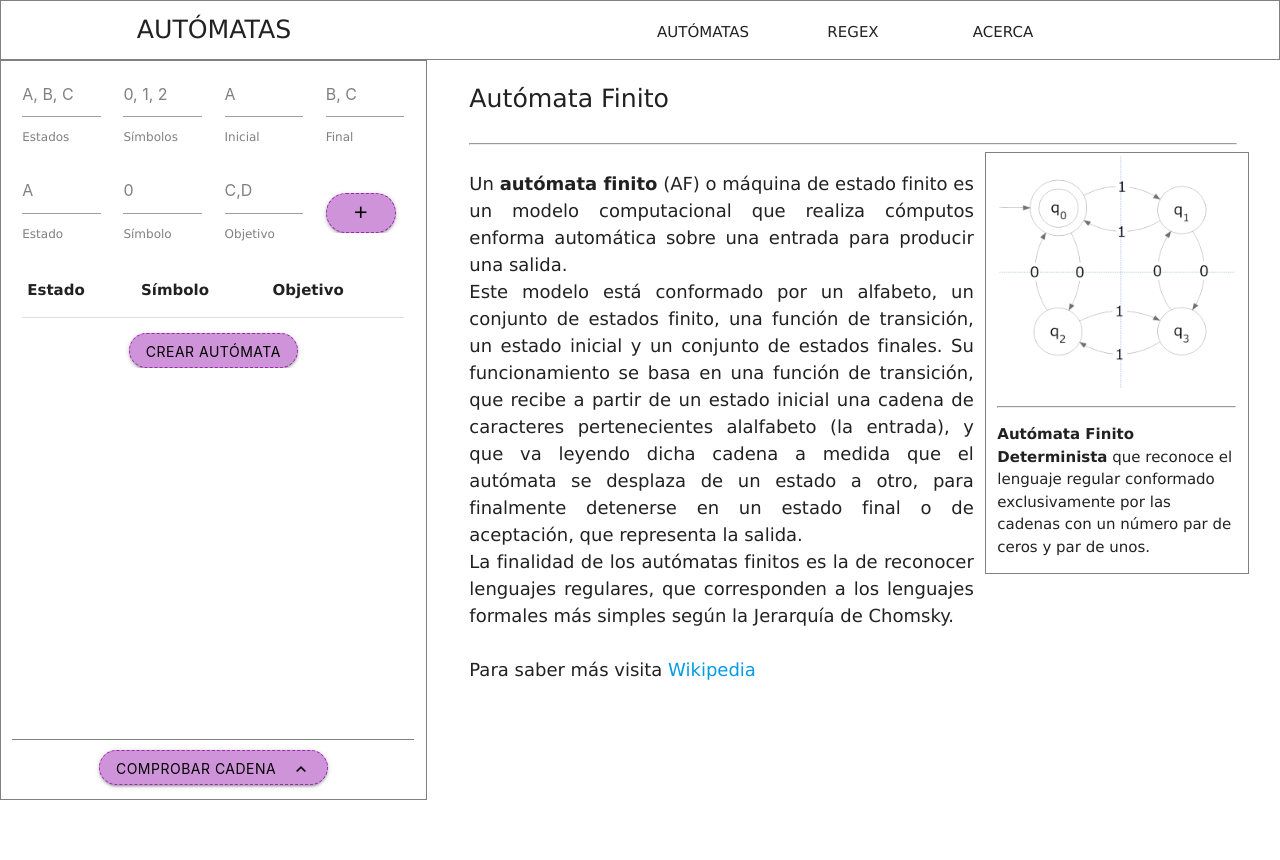
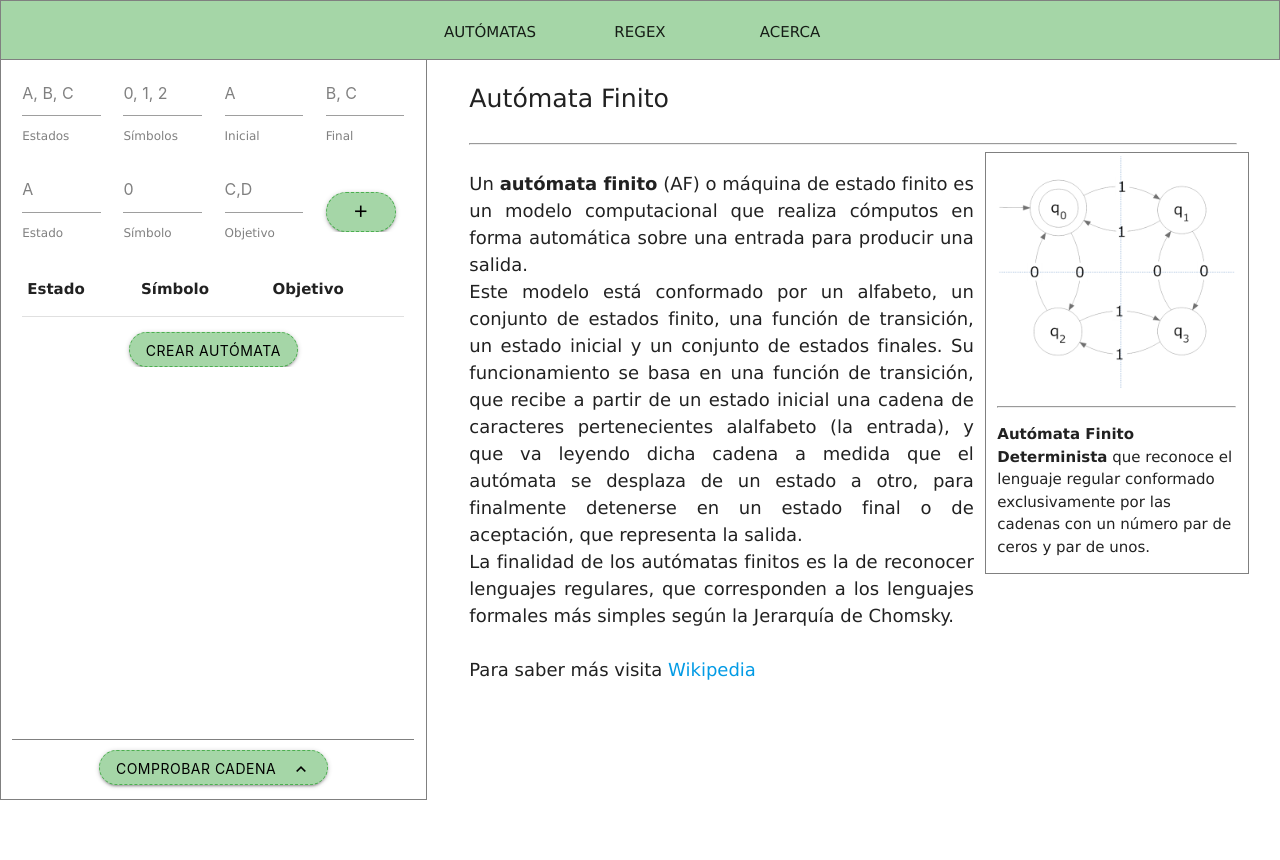
Before and after one commit to juanArias8/automaton-web, a Flask app: page / in a window 1280 px wide. Run offline with Flask 2, Linux system fonts and the light colour scheme; lists and menus that the app fills with data are empty; some libraries are stand-ins or nearby versions.

Commit message:
Change all application pallete colors

```diff
--- a/static/css/style.css
+++ b/static/css/style.css
@@ -91,7 +91,7 @@
 }
 
 .primary-color {
-    background-color: #ce93d8;
+    background-color: #a5d6a7;
     color: black !important;
 }
 
@@ -119,8 +119,8 @@
     color: #000;
     width: auto;
     height: 35px;
-    background-color: #ce93d8;
-    border: 1px dashed #9c27b0;
+    background-color: #a5d6a7;
+    border: 1px dashed #4caf50;
     border-radius: 30px !important;
 }
 
@@ -129,7 +129,7 @@
 }
 
 .form-loader .indeterminate {
-    background-color: #9c27b0 !important;
+    background-color: #4caf50 !important;
 }
 
 label {
@@ -146,7 +146,7 @@ label {
 }
 
 .success-message {
-    border: 1px dashed green !important;
+    border: 1px dashed #4caf50 !important;
     background-color: #a5d6a7 !important;
     border-radius: 30px !important;
     color: #000;
@@ -159,6 +159,7 @@ label {
     width: 100vw !important;
     height: 60px !important;
     border: 1px solid gray;
+    background-color: #a5d6a7;
 }
 
 .navbar-collection {
@@ -177,11 +178,16 @@ label {
 
 .navbar-item:hover {
     cursor: pointer;
-    border-bottom: 2px solid #ce93d8;
+    border-bottom: 2px solid #4caf50;
+    font-weight: bold;
 }
 
 .brand-text {
-    margin-top: 10px !important;
+    margin-top: 0 !important;
+    font-style: italic;
+    color: #4caf50;
+    font-size: 2.5rem;
+    text-shadow: 2px 2px 2px black;
 }
 
 /* ****************************************************************************************************************** */
@@ -196,6 +202,7 @@ label {
 .automaton-options {
     height: calc(100vh - 60px);
     border: 1px solid gray;
+    border-top: none !important;
 }
 
 .automaton-input-container {
@@ -303,11 +310,11 @@ label {
 .navbar-automaton-item:hover {
     cursor: pointer;
     margin-top: -16px !important;
-    border-bottom: 2px solid #ce93d8;
+    border-bottom: 2px solid #4caf50;
 }
 
 .navbar-automaton-item:active {
-    border-bottom: 2px solid #ce93d8;
+    border-bottom: 2px solid #4caf50;
 }
 
 .graph, .json, .code {
--- a/templates/automaton.html
+++ b/templates/automaton.html
@@ -104,7 +104,7 @@
                 <div class="col s12 l8">
                     <p class="automaton-solution-info-text">
                         Un <b>autómata finito</b> (AF) o máquina de estado finito es un modelo computacional que realiza
-                        cómputos enforma automática sobre una entrada para producir una salida. <br>
+                        cómputos en forma automática sobre una entrada para producir una salida. <br>
 
                         Este modelo está conformado por un alfabeto, un conjunto de estados finito, una función de
                         transición, un estado inicial y un conjunto de estados finales. Su funcionamiento se basa en una
--- a/templates/index.html
+++ b/templates/index.html
@@ -23,16 +23,11 @@
 <body>
 <div class="navbar">
     <div class="row">
-        <div class="col l4 center-align">
-            <p class="flow-text brand-text" id="brandText">AUTÓMATAS</p>
-        </div>
-        <div class="col l8">
-            <ul class="navbar-collection">
-                <li class="navbar-item" id="autoamatonLink">AUTÓMATAS</li>
-                <li class="navbar-item" id="regexLink">REGEX</li>
-                <li class="navbar-item" id="aboutLink">ACERCA</li>
-            </ul>
-        </div>
+        <ul class="navbar-collection">
+            <li class="navbar-item" id="autoamatonLink">AUTÓMATAS</li>
+            <li class="navbar-item" id="regexLink">REGEX</li>
+            <li class="navbar-item" id="aboutLink">ACERCA</li>
+        </ul>
     </div>
 </div>
 
```
